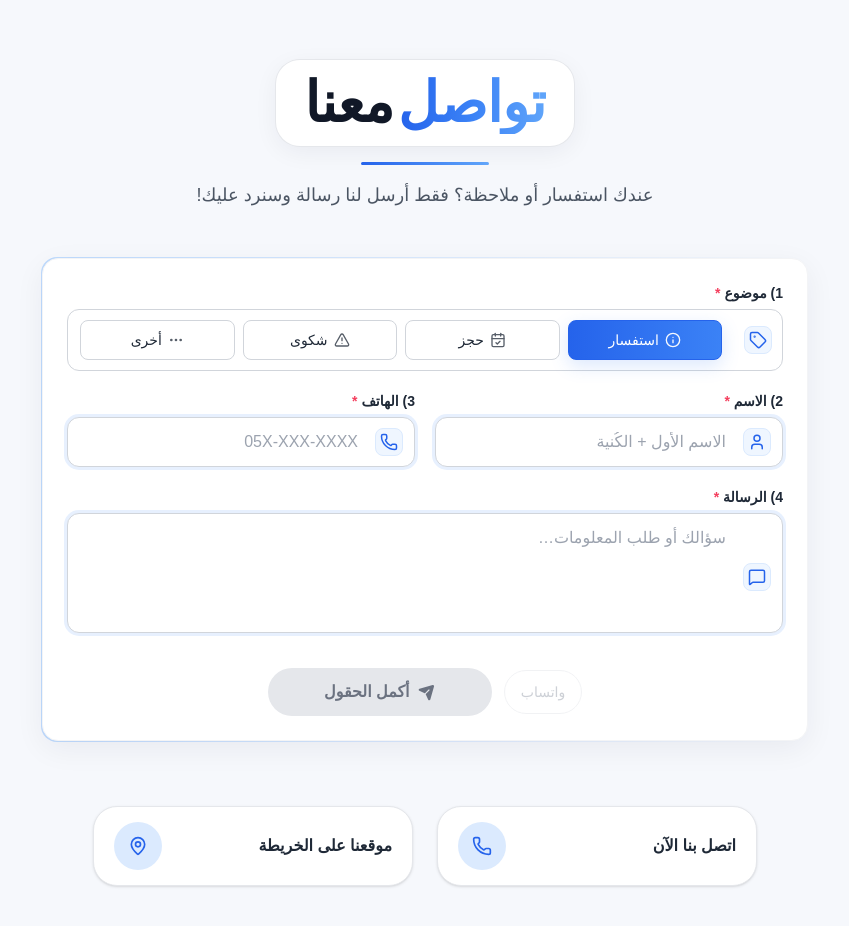
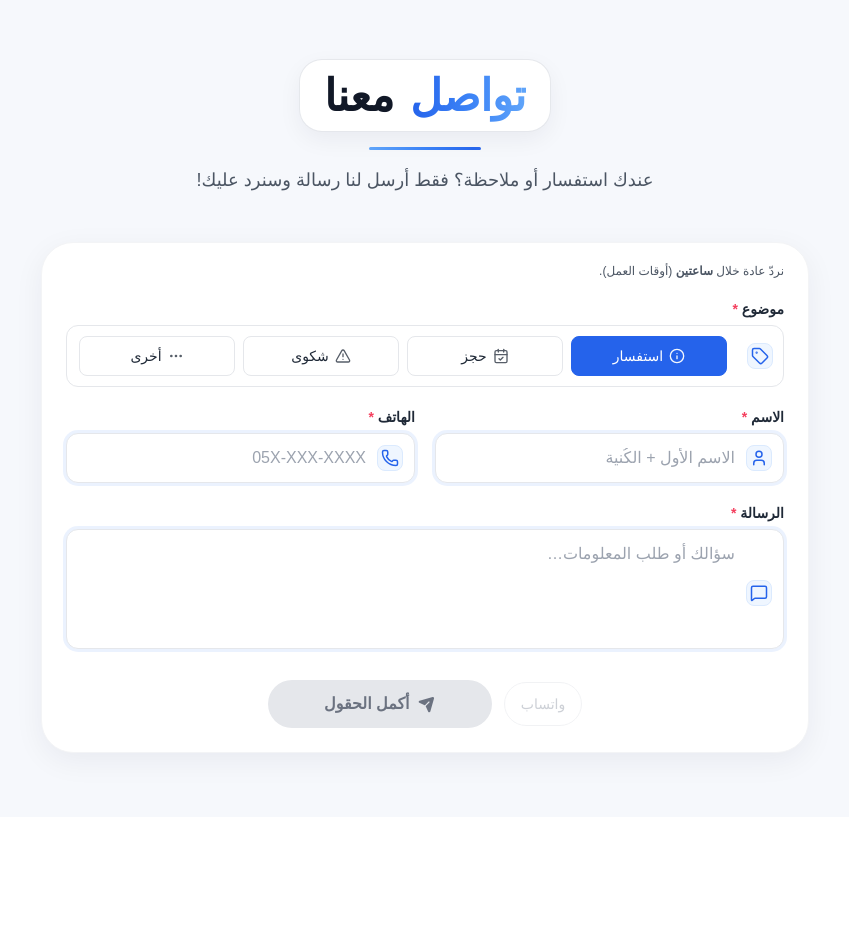
Before and after one commit to Adam46999/LumoraWebsite, a React (Vite) app: page / in a window 1280 px wide. Shown: the part 2260-3186 px from the top of the page, without its empty margins (215-1064 px from the left). After the commit the page ends 3157 px from the top, so only its background shows below. Built offline with nearby package versions, Linux system fonts and the light colour scheme.

Commit message:
contact section upgrading

```diff
--- a/src/components/contact/ContactField.jsx
+++ b/src/components/contact/ContactField.jsx
@@ -42,20 +42,20 @@ export default function ContactField({
   }, [value, autoGrow, isTextArea]);
 
   const sidePad = isRTL
-    ? "pr-12 sm:pr-14 text-right"
-    : "pl-12 sm:pl-14 text-left";
+    ? "pr-11 sm:pr-12 text-right"
+    : "pl-11 sm:pl-12 text-left";
   const iconPos = isRTL ? "right-2.5 sm:right-3" : "left-2.5 sm:left-3";
 
   const base = `
-    w-full px-3 py-2.5 sm:px-4 sm:py-3 ${sidePad}
+    w-full px-3 sm:px-4 py-2.5 sm:py-3 ${sidePad}
     rounded-xl border transition-[border,box-shadow] duration-150 focus:outline-none
-    bg-white text-[15px] sm:text-[clamp(14px,2.8vw,16px)] text-gray-900 placeholder-gray-400
+    bg-white text-[15px] sm:text-[16px] text-gray-900 placeholder-gray-400
   `;
   const stateColor = error
-    ? "border-rose-300 focus:border-rose-400 shadow-[0_0_0_3px_rgba(244,63,94,.12)]"
+    ? "border-rose-300 focus:border-rose-400 shadow-[0_0_0_3px_rgba(244,63,94,.10)]"
     : isValid
-    ? "border-emerald-300 focus:border-emerald-500 shadow-[0_0_0_3px_rgba(16,185,129,.12)]"
-    : "border-gray-300 focus:border-blue-500 shadow-[0_0_0_3px_rgba(59,130,246,.12)]";
+    ? "border-emerald-200 focus:border-emerald-400 shadow-[0_0_0_3px_rgba(16,185,129,.10)]"
+    : "border-gray-200 focus:border-blue-500 shadow-[0_0_0_3px_rgba(59,130,246,.10)]";
   const cls = `${base} ${stateColor}`;
 
   const Icon = id === "name" ? User : id === "phone" ? Phone : MessageSquare;
@@ -85,9 +85,9 @@ export default function ContactField({
       </label>
 
       <div className="relative">
-        {/* leading icon كبسولة */}
+        {/* أيقونة داخل كبسولة أصغر */}
         <span
-          className={`absolute ${iconPos} top-1/2 -translate-y-1/2 inline-flex items-center justify-center w-7 h-7 rounded-lg bg-blue-50 text-blue-600 border border-blue-100`}
+          className={`absolute ${iconPos} top-1/2 -translate-y-1/2 inline-flex items-center justify-center w-[26px] h-[26px] rounded-lg bg-blue-50 text-blue-600 border border-blue-100`}
         >
           <Icon className="w-[18px] h-[18px]" aria-hidden="true" />
         </span>
@@ -131,12 +131,12 @@ export default function ContactField({
           />
         )}
 
-        {/* status icon */}
+        {/* حالة صحيحة/خطأ */}
         {StatusIcon && (
           <span
             className={`absolute ${
               isRTL ? "left-2.5 sm:left-3" : "right-2.5 sm:right-3"
-            } top-1/2 -translate-y-1/2 inline-flex items-center justify-center w-7 h-7 rounded-lg ${
+            } top-1/2 -translate-y-1/2 inline-flex items-center justify-center w-[26px] h-[26px] rounded-lg ${
               error
                 ? "bg-rose-50 text-rose-600 border border-rose-100"
                 : "bg-emerald-50 text-emerald-600 border border-emerald-100"
--- a/src/components/contact/ContactForm.jsx
+++ b/src/components/contact/ContactForm.jsx
@@ -3,7 +3,7 @@ import MagicSendButton from "./MagicSendButton";
 import ContactField from "./ContactField";
 import SubjectChips from "./SubjectChips";
 
-const DRAFT_KEY = "CONTACT_FORM_STICKY_v1";
+const DRAFT_KEY = "CONTACT_FORM_CLEAN_v1";
 const phoneRegex = /^(?:\+9725\d{8}|0(?:5\d{8}|[2-9]\d{7}))$/;
 
 const fmtIL = (v) => {
@@ -33,7 +33,7 @@ export default function ContactForm({ onSend, t = {}, isRTL = true }) {
   const msgRef = useRef(null);
   const firstErrorRef = useRef(null);
 
-  // draft + subject from URL
+  // draft + subject من URL
   useEffect(() => {
     try {
       const raw = localStorage.getItem(DRAFT_KEY);
@@ -61,7 +61,7 @@ export default function ContactForm({ onSend, t = {}, isRTL = true }) {
     );
   }, [form.subject, form.name, form.phone, form.message]);
 
-  // mobile keyboard height (لتحسين الهوامش فقط)
+  // كشف لوحة المفاتيح للموبايل
   useEffect(() => {
     const vv = window.visualViewport;
     if (!vv) return;
@@ -73,10 +73,10 @@ export default function ContactForm({ onSend, t = {}, isRTL = true }) {
 
   const labels = useMemo(
     () => ({
-      subject: "1) موضوع",
-      name: "2) الاسم",
-      phone: "3) الهاتف",
-      message: "4) الرسالة",
+      subject: "موضوع",
+      name: "الاسم",
+      phone: "الهاتف",
+      message: "الرسالة",
       phName: "الاسم الأول + الكُنية",
       phPhone: "05X-XXX-XXXX",
       phMessage:
@@ -119,9 +119,8 @@ export default function ContactForm({ onSend, t = {}, isRTL = true }) {
       const now = validate({ ...form, [id]: next });
       setErrors((prev) => ({ ...prev, [id]: now[id] }));
     }
-    if (id === "phone" && isPhoneComplete(next)) {
+    if (id === "phone" && isPhoneComplete(next))
       setTimeout(() => msgRef.current?.focus(), 0);
-    }
   };
   const handleBlur = (e) => {
     const { id } = e.target;
@@ -164,7 +163,7 @@ export default function ContactForm({ onSend, t = {}, isRTL = true }) {
     }
   };
 
-  // جاهزية زر الإرسال
+  // جاهزية الزر
   const validPhone = (() => {
     const clean = form.phone.replace(/\D/g, "");
     const normalized = clean.startsWith("972")
@@ -187,11 +186,14 @@ export default function ContactForm({ onSend, t = {}, isRTL = true }) {
   return (
     <form
       onSubmit={handleSubmit}
-      className="grid grid-cols-1 md:grid-cols-2 gap-3 sm:gap-5 p-4 sm:p-6"
+      className="grid grid-cols-1 md:grid-cols-2 gap-4 sm:gap-5 p-4 sm:p-6"
     >
-      {/* سطر طمأنة صغير */}
+      {/* طمأنة قصيرة */}
+      <div className="md:col-span-2 text-xs text-gray-600 -mt-1">
+        نردّ عادة خلال <strong>ساعتين</strong> (أوقات العمل).
+      </div>
 
-      {/* شريط خطأ صغير (اختياري) */}
+      {/* شريط خطأ صغير عند الحاجة */}
       {!!Object.keys(errors).length && (
         <div
           ref={firstErrorRef}
@@ -215,7 +217,7 @@ export default function ContactForm({ onSend, t = {}, isRTL = true }) {
         aria-hidden="true"
       />
 
-      {/* 1) الموضوع */}
+      {/* الموضوع */}
       <SubjectChips
         id="subject"
         label={labels.subject}
@@ -230,7 +232,7 @@ export default function ContactForm({ onSend, t = {}, isRTL = true }) {
         isRTL={isRTL}
       />
 
-      {/* 2) الاسم */}
+      {/* الاسم */}
       <ContactField
         id="name"
         label={labels.name}
@@ -246,7 +248,7 @@ export default function ContactForm({ onSend, t = {}, isRTL = true }) {
         isRTL={isRTL}
       />
 
-      {/* 3) الهاتف */}
+      {/* الهاتف */}
       <ContactField
         id="phone"
         label={labels.phone}
@@ -263,7 +265,7 @@ export default function ContactForm({ onSend, t = {}, isRTL = true }) {
         refEl={phoneRef}
       />
 
-      {/* 4) الرسالة */}
+      {/* الرسالة */}
       <ContactField
         id="message"
         label={labels.message}
@@ -283,10 +285,10 @@ export default function ContactForm({ onSend, t = {}, isRTL = true }) {
         inputProps={{ enterKeyHint: "done" }}
       />
 
-      {/* الأزرار */}
+      {/* أزرار */}
       <div className="md:col-span-2">
-        {/* Desktop actions */}
-        <div className="hidden md:flex items-center justify-center gap-3 mt-2">
+        {/* Desktop */}
+        <div className="hidden md:flex items-center justify-center gap-3 mt-1">
           <a
             href={waHref}
             target="_blank"
@@ -310,26 +312,20 @@ export default function ContactForm({ onSend, t = {}, isRTL = true }) {
           />
         </div>
 
-        {/* Mobile bar — STICKY داخل الكارد فقط */}
+        {/* Mobile sticky bar — يظهر فقط عند الجاهزية */}
+        {ready && (
           <div
             className={`md:hidden sticky bottom-0 z-40
             px-4 ${
               kbOpen ? "pb-2" : "pb-[max(10px,env(safe-area-inset-bottom))]"
             } pt-2
-            bg-white border-t border-gray-200
-            flex items-center gap-2`}
+            bg-white border-t border-gray-200 flex items-center gap-2`}
           >
             <a
               href={waHref}
               target="_blank"
               rel="noopener noreferrer"
-            className={`w-12 h-11 rounded-full border flex items-center justify-center text-sm font-semibold
-              ${
-                canWa
-                  ? "text-emerald-700 border-emerald-300 bg-white"
-                  : "pointer-events-none opacity-50 text-gray-400 border-gray-200"
-              }`}
-            aria-disabled={!canWa}
+              className="w-12 h-11 rounded-full border flex items-center justify-center text-sm font-semibold text-emerald-700 border-emerald-300 bg-white"
               aria-label="واتساب"
             >
               WA
@@ -338,15 +334,14 @@ export default function ContactForm({ onSend, t = {}, isRTL = true }) {
               <MagicSendButton
                 state={state}
                 disabled={!ready}
-              labelIdle={ready ? labels.send : "أكمل الحقول"}
+                labelIdle={labels.send}
                 labelLoading={labels.sending}
                 labelSuccess={labels.sent}
               />
             </div>
           </div>
+        )}
       </div>
-
-      {/* ما في هامش إضافي لأن الشريط صار sticky */}
     </form>
   );
 }
--- a/src/components/contact/ContactHeader.jsx
+++ b/src/components/contact/ContactHeader.jsx
@@ -1,135 +1,68 @@
 import React from "react";
 import { useLanguage } from "../../context/LanguageContext";
 
-// ألوان العلامة
-const accents = {
-  blue: {
-    from: "from-blue-600",
-    to: "to-blue-400",
-    ring: "ring-blue-200",
-    soft: "bg-blue-50",
-    glow: "shadow-[0_8px_30px_rgba(59,130,246,.16)]",
-  },
-  indigo: {
-    from: "from-indigo-600",
-    to: "to-indigo-400",
-    ring: "ring-indigo-200",
-    soft: "bg-indigo-50",
-    glow: "shadow-[0_8px_30px_rgba(79,70,229,.16)]",
-  },
-  emerald: {
-    from: "from-emerald-600",
-    to: "to-emerald-400",
-    ring: "ring-emerald-200",
-    soft: "bg-emerald-50",
-    glow: "shadow-[0_8px_30px_rgba(16,185,129,.14)]",
-  },
-};
-
-// variants: 'elevated-card' | 'gradient-border' | 'glass' | 'soft-pill'
-export default function ContactHeaderPro({
-  variant = "elevated-card",
-  accent = "blue",
-  align = "center",
-  tightMobile = true,
-}) {
+export default function ContactHeader() {
   const { t } = useLanguage();
   const titleSpan = t.contactTitleSpan || "تواصل";
   const titleMain = t.contactTitle || "معنا";
   const subtitle =
     t.contactSubtitle || "يسعدنا تواصلك معنا في أي وقت، فريقنا جاهز لخدمتك.";
 
-  const ac = accents[accent] || accents.blue;
-
-  const wrap = [
-    "relative mx-auto max-w-3xl",
-    align === "center" ? "text-center" : "text-start",
-    tightMobile ? "mb-8 sm:mb-12" : "mb-12",
-  ].join(" ");
-
-  // مستطيل الخلفية بحسب الستايل
-  const Card = ({ children }) => {
-    if (variant === "gradient-border") {
-      return (
-        <span className="relative inline-block rounded-3xl p-[2px] bg-gradient-to-r from-black/5 via-gray-200 to-white/40">
+  return (
+    <div className="relative text-center max-w-3xl mx-auto mb-8 sm:mb-12">
+      {/* كبسولة العنوان */}
+      <h2 className="font-black leading-tight tracking-tight">
+        <span
+          className="
+            inline-flex items-center justify-center
+            rounded-[20px] sm:rounded-[22px]
+            bg-white ring-1 ring-gray-200/90
+            shadow-[0_8px_24px_rgba(6,24,44,.06)]
+            px-4 sm:px-6 py-2
+          "
+        >
+          {/* تدرّج على كلمة (تواصل) */}
           <span
-            className={`block rounded-3xl bg-white ring-1 ${ac.ring} ${ac.glow} px-5 sm:px-7 py-2`}
+            className="
+            bg-gradient-to-r from-blue-600 via-blue-500 to-blue-400
+            bg-clip-text text-transparent
+            text-[34px] sm:text-[44px]
+          "
           >
-            {children}
+            {titleSpan}
+          </span>
+          <span className="mx-1.5 sm:mx-2" />
+          {/* كلمة (معنا) سوداء لثبات القراءة */}
+          <span className="text-gray-900 text-[34px] sm:text-[44px]">
+            {titleMain}
           </span>
         </span>
-      );
-    }
-    if (variant === "glass") {
-      return (
-        <span
-          className={`relative inline-block rounded-3xl bg-white/45 ring-1 ring-white/60 backdrop-blur-md ${ac.glow} px-5 sm:px-7 py-2`}
-        >
-          {children}
-        </span>
-      );
-    }
-    if (variant === "soft-pill") {
-      return (
-        <span
-          className={`inline-block rounded-[2rem] ${ac.soft} ring-1 ${ac.ring} shadow-sm px-5 sm:px-7 py-2`}
-        >
-          {children}
-        </span>
-      );
-    }
-    // elevated-card (افتراضي)
-    return (
-      <span
-        className={`inline-block rounded-3xl bg-white ring-1 ring-gray-200 shadow-[0_6px_24px_rgba(6,24,44,.06)] px-5 sm:px-7 py-2`}
-      >
-        {children}
-      </span>
-    );
-  };
-
-  return (
-    <div className={wrap}>
-      <h2 className="font-black leading-tight tracking-tight">
-        <Card>
-          {/* تدرّج على كلمة تواصل */}
-          <span
-            className={`bg-gradient-to-r ${ac.from} via-${accent}-500 ${ac.to} bg-clip-text text-transparent text-[42px] sm:text-[56px]`}
-          >
-            {titleSpan}
-          </span>{" "}
-          {/* كلمة معنا سوداء لثبات القراءة */}
-          <span className="text-gray-900 text-[42px] sm:text-[56px]">
-            {titleMain}
-          </span>
-        </Card>
       </h2>
 
-      {/* خط سفلي متدرّج محسّن */}
-      <div
-        className={[
-          "relative mt-4 flex",
-          align === "center" ? "justify-center" : "justify-start",
-        ].join(" ")}
-      >
-        <div className="relative h-[3px] w-32 rounded-full overflow-hidden">
-          <div
-            className={`absolute inset-0 bg-gradient-to-r ${ac.from} ${ac.to}`}
-          />
+      {/* خط سفلي متدرّج */}
+      <div className="relative mt-4 flex justify-center">
+        <div className="relative h-[3px] w-28 rounded-full overflow-hidden">
+          <div className="absolute inset-0 bg-gradient-to-r from-blue-400 via-blue-500 to-blue-600" />
           <div className="absolute inset-0 animate-sheen bg-gradient-to-r from-transparent via-white/70 to-transparent" />
         </div>
+        {/* هالة خفيفة ناعمة */}
+        <div className="-z-10 absolute top-1/2 -translate-y-1/2 w-40 h-10 bg-blue-100/50 rounded-full blur-xl" />
       </div>
 
-      <p className="mt-4 text-gray-600 text-base sm:text-lg leading-relaxed max-w-2xl mx-auto">
+      {/* ساب تايتل خفيف */}
+      <p className="mt-4 text-gray-600 text-[15px] sm:text-lg leading-relaxed max-w-2xl mx-auto">
         {subtitle}
       </p>
 
-      <style>{`
+      {/* حركات خفيفة وتوافق تقليل الحركة */}
+      <style>
+        {`
         @keyframes sheen { 0%{transform:translateX(-120%)} 100%{transform:translateX(120%)} }
         .animate-sheen{ mix-blend-overlay; animation:sheen 2.2s ease-in-out infinite; opacity:.35 }
         @media (max-width:640px){ .animate-sheen{ animation-duration:3s; opacity:.25 } }
         @media (prefers-reduced-motion: reduce){ .animate-sheen{ animation:none } }
-      `}</style>
+        `}
+      </style>
     </div>
   );
 }
--- a/src/components/contact/ContactSection.jsx
+++ b/src/components/contact/ContactSection.jsx
@@ -1,15 +1,17 @@
 import { useState } from "react";
 import { useLanguage } from "../../context/LanguageContext";
-import ContactHeader from "./ContactHeader";
+import ContactHeader from "./ContactHeader"; // إبقِ العنوان الذي اخترته
 import ContactForm from "./ContactForm";
-import ContactLinks from "./ContactLinks";
+// (اختياري) روابط إضافية
+// import ContactLinks from "./ContactLinks";
 
 export default function ContactSection() {
   const { lang, t } = useLanguage();
   const [toast, setToast] = useState({ type: "", message: "" });
 
   const handleSend = async () => {
-    await new Promise((res) => setTimeout(res, 900)); // اربط API هنا
+    // اربط API/EmailJS هنا
+    await new Promise((r) => setTimeout(r, 900));
     setToast({
       type: "success",
       message: lang === "ar" ? "تم الإرسال بنجاح ✅" : "Sent successfully ✅",
@@ -21,7 +23,7 @@ export default function ContactSection() {
     <section
       id="contact"
       dir={lang === "ar" ? "rtl" : "ltr"}
-      className="relative bg-[#F6F8FC] px-4 sm:px-6 py-10 sm:py-16 text-gray-900"
+      className="relative overflow-hidden py-10 sm:py-16 px-4 sm:px-6 bg-[#F6F8FC] text-gray-900"
     >
       {/* Toast */}
       <div
@@ -38,16 +40,12 @@ export default function ContactSection() {
 
       <ContactHeader />
 
-      {/* بطاقة بحد متدرّج جميل */}
-      <div className="max-w-2xl sm:max-w-3xl mx-auto mt-8 sm:mt-12">
-        <div className="rounded-2xl p-[1px] bg-gradient-to-r from-blue-200 via-blue-100 to-transparent">
-          <div className="rounded-2xl bg-white border border-gray-100 shadow-[0_8px_30px_rgba(6,24,44,.06)]">
-            <ContactForm onSend={handleSend} t={t} isRTL={lang === "ar"} />
-          </div>
-        </div>
+      {/* الكارد */}
+      <div className="max-w-3xl mx-auto mt-8 sm:mt-12 rounded-[2rem] border border-gray-100 bg-white shadow-[0_8px_30px_rgba(6,24,44,.06)]">
+        <ContactForm onSend={handleSend} t={t} isRTL={lang === "ar"} />
       </div>
 
-      <ContactLinks />
+      {/* <ContactLinks /> */}
     </section>
   );
 }
--- a/src/components/contact/SubjectChips.jsx
+++ b/src/components/contact/SubjectChips.jsx
@@ -23,10 +23,10 @@ export default function SubjectChips({
   isRTL = true,
 }) {
   const rootRef = useRef(null);
-  const sidePad = isRTL ? "pr-12 text-right" : "pl-12 text-left";
+  const sidePad = isRTL ? "pr-11 text-right" : "pl-11 text-left";
   const iconPos = isRTL ? "right-2.5" : "left-2.5";
 
-  // keyboard arrows
+  // أسهم لوحة المفاتيح
   useEffect(() => {
     const el = rootRef.current;
     if (!el) return;
@@ -61,11 +61,11 @@ export default function SubjectChips({
 
       <div
         className={`relative w-full rounded-xl border ${
-          error ? "border-rose-300" : "border-gray-300"
+          error ? "border-rose-300" : "border-gray-200"
         } bg-white ${sidePad}`}
       >
         <span
-          className={`absolute ${iconPos} top-1/2 -translate-y-1/2 inline-flex items-center justify-center w-7 h-7 rounded-lg bg-blue-50 text-blue-600 border border-blue-100`}
+          className={`absolute ${iconPos} top-1/2 -translate-y-1/2 inline-flex items-center justify-center w-[26px] h-[26px] rounded-lg bg-blue-50 text-blue-600 border border-blue-100`}
         >
           <Tag className="w-[18px] h-[18px]" aria-hidden="true" />
         </span>
@@ -86,13 +86,13 @@ export default function SubjectChips({
                 data-value={val}
                 onClick={() => onChange({ target: { id, value: val } })}
                 dir={isRTL ? "rtl" : "ltr"}
-                className={`inline-flex items-center justify-center gap-1.5 h-11 sm:h-10 rounded-lg border text-[13px] sm:text-[14px] font-medium
+                className={`inline-flex items-center justify-center gap-1.5 h-11 sm:h-10 rounded-lg border text-[14px] font-medium
                   ${
                     active
-                      ? "bg-gradient-to-r from-blue-600 to-blue-500 text-white border-blue-600 shadow-[0_6px_18px_rgba(59,130,246,.18)]"
-                      : "bg-white text-gray-800 border-gray-300 hover:border-blue-400"
+                      ? "bg-blue-600 text-white border-blue-600"
+                      : "bg-white text-gray-800 border-gray-200 hover:border-blue-400"
                   }
-                  transition-[transform,box-shadow,colors] duration-200 active:scale-[.98]`}
+                  transition duration-150 active:scale-[.98]`}
               >
                 {Icon && (
                   <Icon
```
Lines whose indentation alone changed are shown as unchanged.
